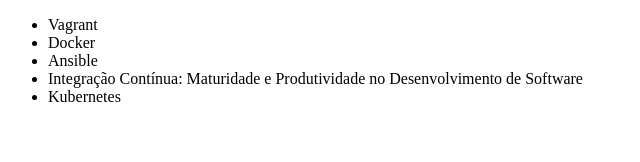
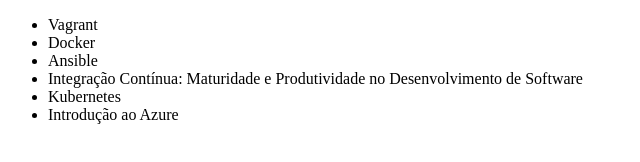
Before and after one commit to figueiredoff/alura-git, a plain HTML site: page index.html in a window 1280 px wide. Shown: the whole page, without its empty margins (0-640 px from the left). Drawn offline with Linux system fonts and the light colour scheme.

Commit message:
adicionado curso de Azure

```diff
--- a/index.html
+++ b/index.html
@@ -11,6 +11,7 @@
             <li>Ansible</li>
             <li>Integração Contínua: Maturidade e Produtividade no Desenvolvimento de Software</li>
             <li>Kubernetes</li>
+            <li>Introdução ao Azure</li>
         </ul>
     </body>
 </html>
```
